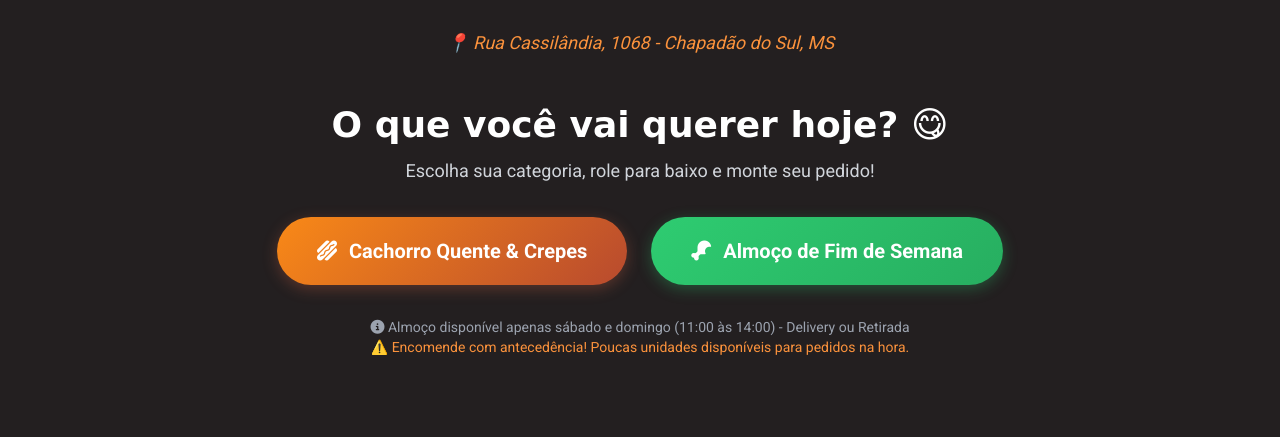
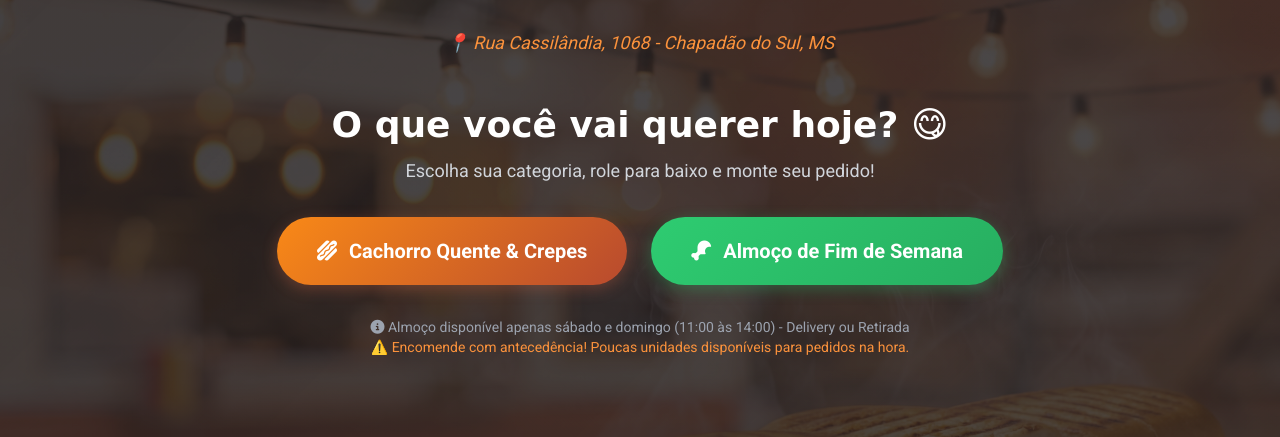
Before and after one commit to CesarDiogo/Simpl-Sabor, a plain HTML site: page index.html in a window 1280 px wide. Shown: the part 827-1264 px from the top of the page. Drawn offline with nearby package versions, Linux system fonts and the light colour scheme; a web font is replaced by a local one.

Commit message:
Change hero background image to background.png

```diff
--- a/index.html
+++ b/index.html
@@ -71,7 +71,7 @@
             min-height: 100vh;
             background-image:
                 linear-gradient(135deg, rgba(35, 31, 32, 0.85) 0%, rgba(35, 31, 32, 0.8) 100%),
-                url('assets/background-hero.jpg');
+                url('assets/background.png');
             background-size: cover;
             background-position: center;
             background-repeat: no-repeat;
```
